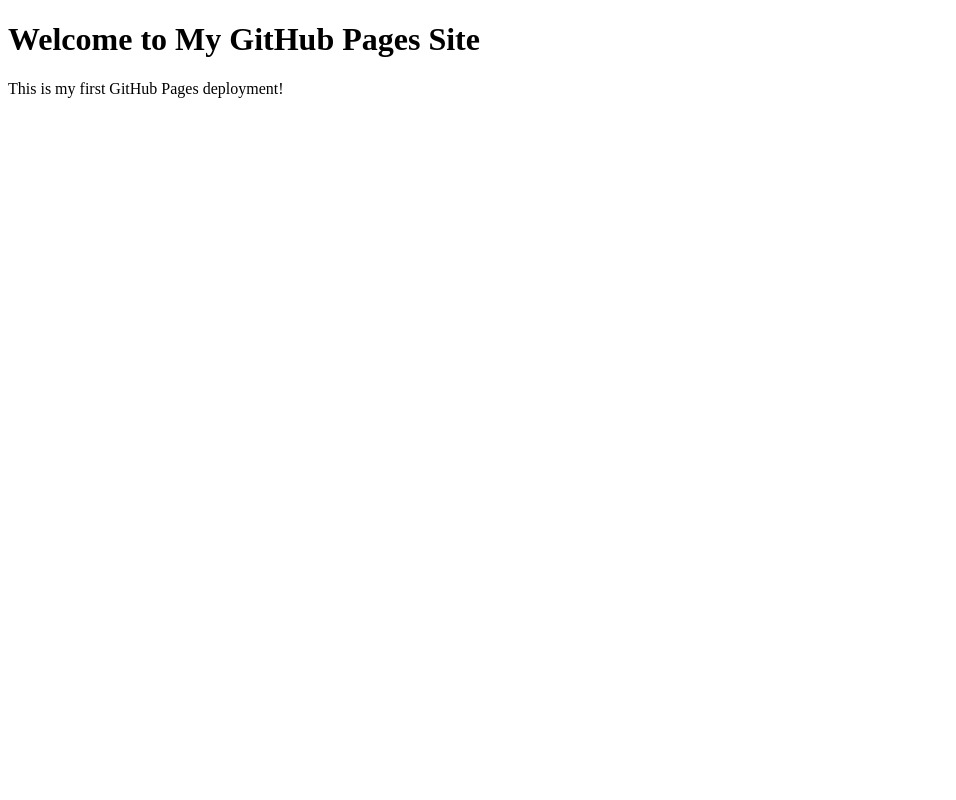
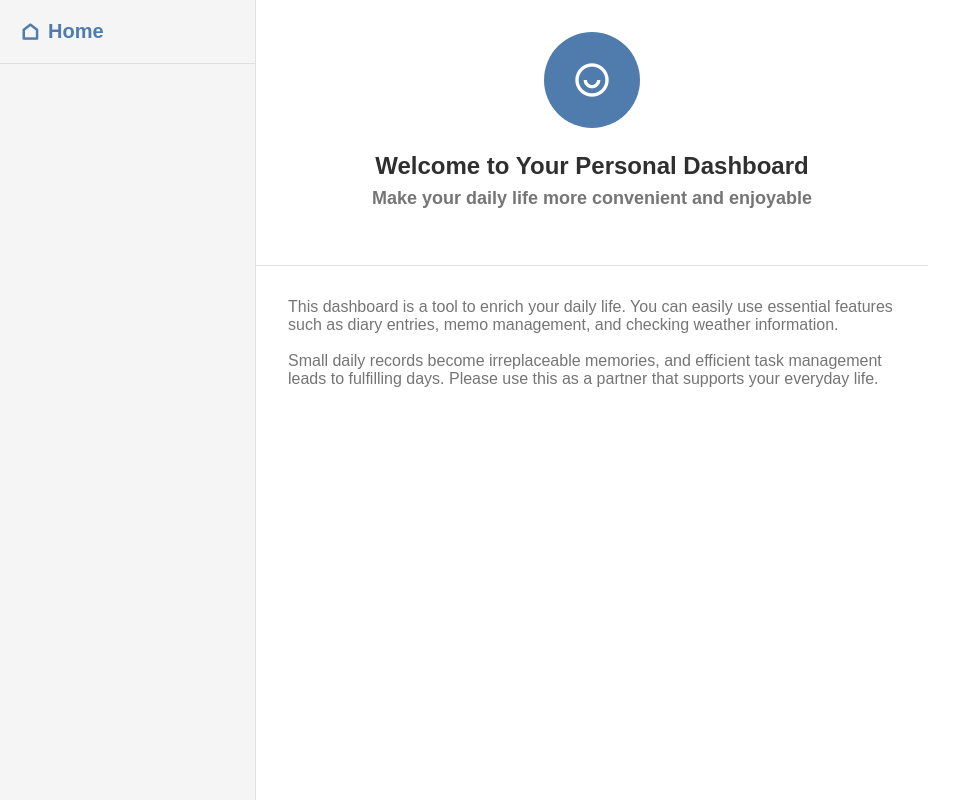
Before and after one commit to kuinee-917/my-first-web-app, a plain HTML site: page index.html in a window 1280 px wide. Shown: the whole page, without its empty margins (0-956 px from the left). Drawn offline with nearby package versions, Linux system fonts and the light colour scheme.

Commit message:
Webサイト用ファイルをアップロード

```diff
--- a/index.html
+++ b/index.html
@@ -3,10 +3,53 @@
   <head>
     <meta charset="UTF-8" />
     <meta name="viewport" content="width=device-width, initial-scale=1.0" />
-    <title>My GitHub Pages Site</title>
+    <title>Dashboard</title>
+    <link rel="stylesheet" href="./style.css" />
+    <link
+      href="https://cdn.jsdelivr.net/npm/remixicon@4.5.0/fonts/remixicon.css"
+      rel="stylesheet"
+    />
   </head>
   <body>
-    <h1>Welcome to My GitHub Pages Site</h1>
-    <p>This is my first GitHub Pages deployment!</p>
+    <div class="layout">
+      <div class="content"></div>
+      <aside class="sidebar">
+        <header class="header">
+          <a href="#" class="home-link" data-tab="home">
+            <span class="ri-home-line"></span>
+            <span>Home</span>
+          </a>
+        </header>
+      </aside>
+
+      <main>
+        <section id="home">
+          <header class="main-header">
+            <div class="profile-icon">
+              <span class="ri-user-smile-line"></span>
+            </div>
+            <h1 class="maintitle">Welcome to Your Personal Dashboard</h1>
+            <h2 class="subtitle">
+              Make your daily life more convenient and enjoyable
+            </h2>
+          </header>
+
+          <div class="message">
+            <p>
+              This dashboard is a tool to enrich your daily life. You can easily
+              use essential features such as diary entries, memo management, and
+              checking weather information.
+            </p>
+            <br />
+
+            <p>
+              Small daily records become irreplaceable memories, and efficient
+              task management leads to fulfilling days. Please use this as a
+              partner that supports your everyday life.
+            </p>
+          </div>
+        </section>
+      </main>
+    </div>
   </body>
 </html>
--- /dev/null
+++ b/style.css
@@ -0,0 +1,107 @@
+/* ブラウザで設定されているスタイルのリセット・共通設定 */
+/* 消さないでください */
+*,
+*::before,
+*::after {
+  box-sizing: border-box;
+}
+body,
+h1,
+h2,
+h3,
+p,
+ul,
+li,
+form,
+input,
+textarea,
+select,
+button {
+  margin: 0;
+  padding: 0;
+  font-family: sans-serif;
+}
+
+ul {
+  list-style: none;
+}
+
+/* スタイルのリセット終了 */
+
+/* サイドバーとメインコンテンツを包むための要素のスタイルを書いてください */
+.layout {
+  display: flex;
+  height: 100vh;
+}
+
+/* サイドバーに関連するスタイルを書いてください */
+.sidebar {
+  width: 256px;
+  flex-shrink: 0;
+  background-color: #f5f5f5;
+  border-right: 1px solid #e0e0e0;
+  display: flex;
+  flex-direction: column;
+  height: 100%;
+}
+
+.header {
+  padding: 20px;
+  border-bottom: 1px solid #e0e0e0;
+}
+
+.home-link {
+  font-size: 1.25rem;
+  font-weight: 600;
+  color: #4f7cac;
+  display: flex;
+  align-items: center;
+  gap: 8px;
+  text-decoration: none;
+}
+
+/* メインコンテンツに関連するスタイルを書いてください */
+.main {
+  flex: 1;
+}
+
+.main-header {
+  background-color: white;
+  padding: 32px;
+  border-bottom: 1px solid #e0e0e0;
+  text-align: center;
+}
+
+.profile-icon {
+  width: 96px;
+  height: 96px;
+  background-color: #4f7cac;
+  border-radius: 50%;
+  display: flex;
+  justify-content: center;
+  align-items: center;
+  margin: 0 auto 24px;
+  font-size: 2.5rem;
+  color: white;
+}
+
+.maintitle {
+  font-size: 1.5rem;
+  font-weight: 600;
+  color: #2f2f2f;
+  margin-bottom: 8px;
+}
+
+.subtitle {
+  font-size: 1.125rem;
+  color: #757575;
+  margin-bottom: 24px;
+}
+
+.message {
+  max-width: 672px;
+  margin: 0 auto;
+  padding: 32px;
+  color: #757575;
+  margin-bottom: 16px;
+}
```
